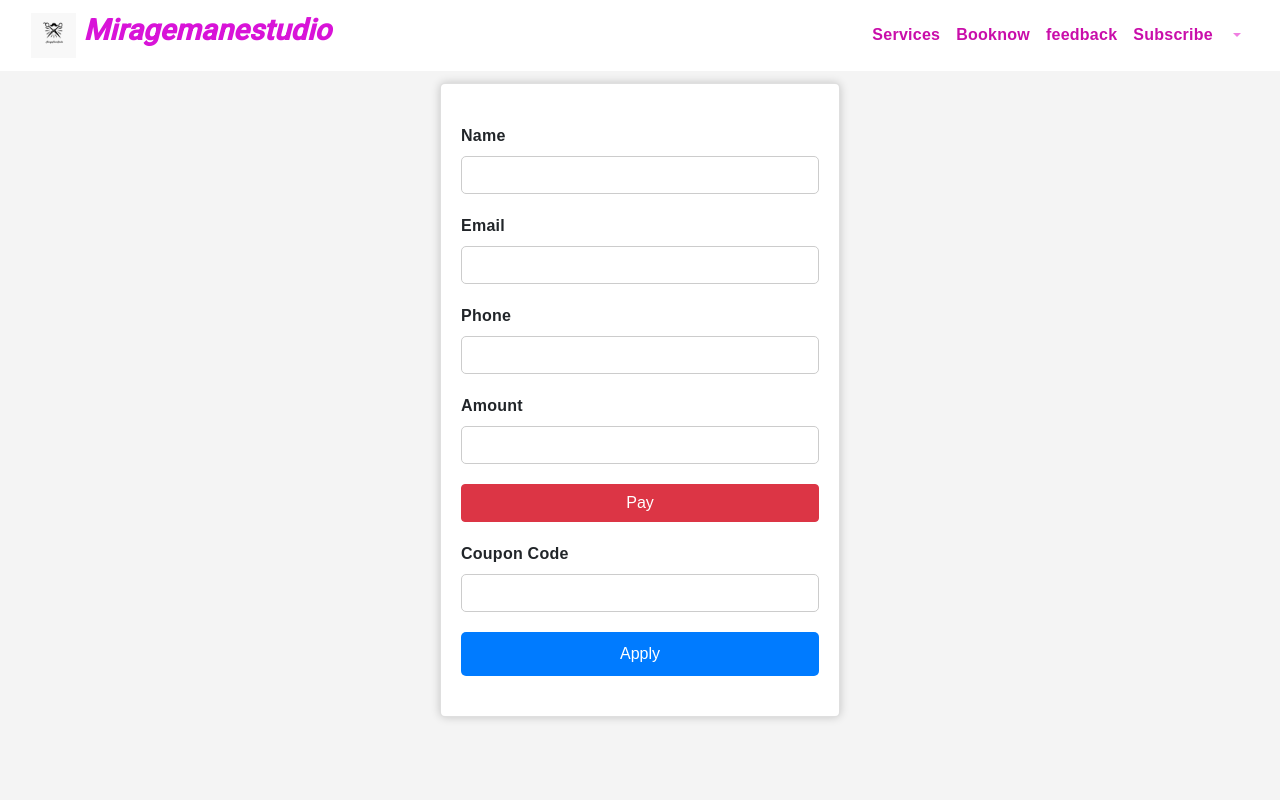
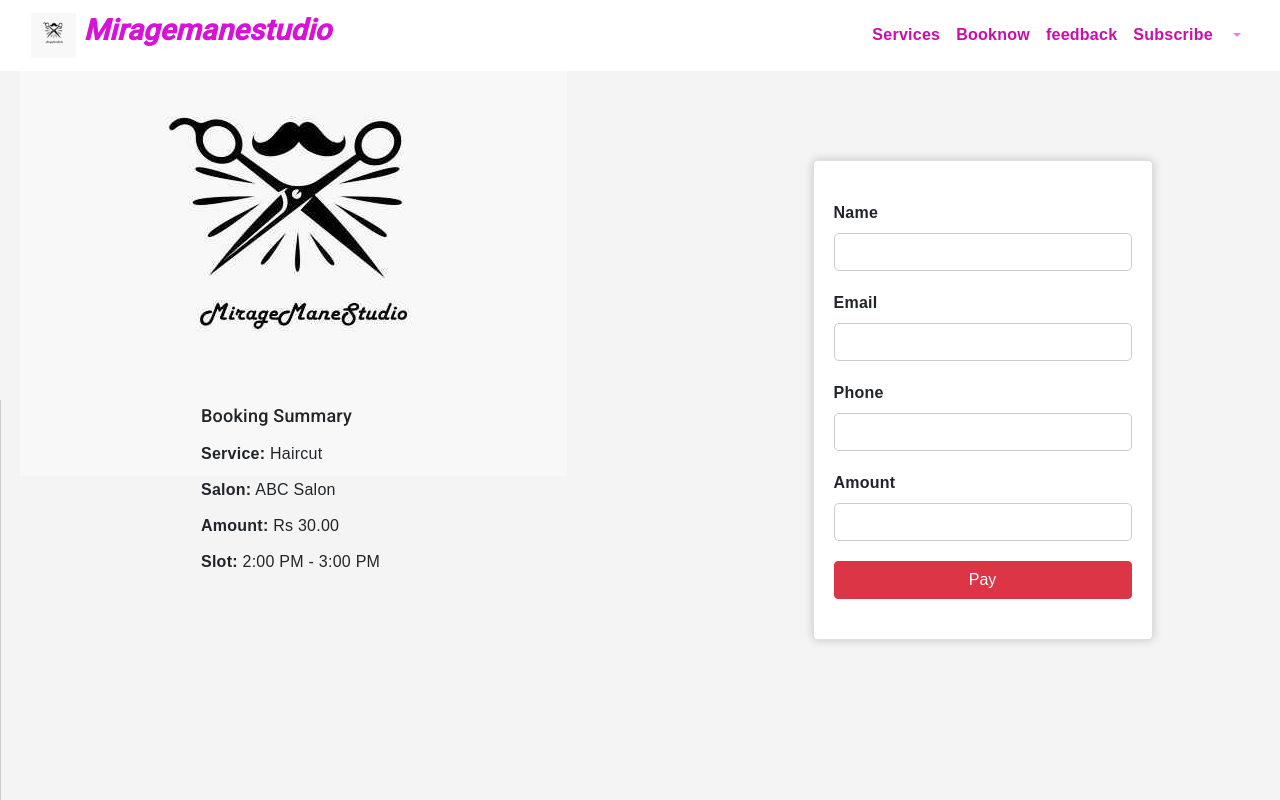
Before and after one commit to shashankchauhan554/MirageMainStudio, an Angular app in the folder product-webapp/webapp/: page /payment in a window 1280 px wide. Built offline with nearby package versions, Linux system fonts and the light colour scheme.

Commit message:
Frontend updated

```diff
--- a/product-webapp/webapp/src/app/app.module.ts
+++ b/product-webapp/webapp/src/app/app.module.ts
@@ -23,7 +23,7 @@ import { PaymentComponent } from './components/payment/payment.component';
 import {MatDatepickerModule} from '@angular/material/datepicker';
 import {MatFormFieldModule} from '@angular/material/form-field';
 import {MatNativeDateModule} from '@angular/material/core';
-// import { FormsModule } from '@angular/forms';
+//import { FormsModule } from '@angular/forms';
 
 import { SalonHomepageComponent } from './components/salon/salon-homepage/salon-homepage.component';
 import { SalonHeaderComponent } from './components/salon/salon-header/salon-header.component';
--- a/product-webapp/webapp/src/app/components/payment/payment.component.css
+++ b/product-webapp/webapp/src/app/components/payment/payment.component.css
@@ -10,6 +10,7 @@ body {
   justify-content: center;
   align-items: center;
   height: 100vh;
+  padding-left:700px;
 }
 
 .card-container {
@@ -25,6 +26,7 @@ body {
 .form-group {
   margin-bottom: 20px;
 }
+
 
 label {
   font-weight: bold;
@@ -73,3 +75,34 @@ label {
   border-color: #c3e6cb;
   color: #155724;
 }
+
+.content-container {
+  display: flex;
+  align-items: center;
+}
+
+.image-container {
+  flex: 1;
+  padding: 20px;
+  position: fixed;
+  top: 0;
+  left: 0;
+  width: 50%;
+  height: 50%;
+}
+
+.booking-summary {
+   flex: 1;
+  padding-left: 200px;
+  border-left: 1px solid #ccc;
+  position: fixed;
+  bottom: 0;
+  left: 0;
+  width: 50%;
+  height: 50%;
+}
+
+.booking-summary h2 {
+  font-size: 18px;
+  margin-bottom: 10px;
+}
--- a/product-webapp/webapp/src/app/components/payment/payment.component.html
+++ b/product-webapp/webapp/src/app/components/payment/payment.component.html
@@ -6,6 +6,22 @@
     <title>Payment</title>
 </head>
 <body>
+    <div class="content-container">
+        <div class="image-container">
+            <img src="../../assets/imge.jpg" alt="Payment Image">
+        </div>
+
+    <div class="booking-summary">
+        <h2>Booking Summary</h2>
+        <div class="service-details">
+            <p><strong>Service:</strong> Haircut</p>
+            <p><strong>Salon:</strong> ABC Salon</p>
+            <p><strong>Amount:</strong> Rs 30.00</p>
+            <p><strong>Slot:</strong> 2:00 PM - 3:00 PM</p>
+        </div>
+    </div>
+    </div>
+
     <div class="container">
         <div class="card card-container">
             <form name="form" (ngSubmit)="f.form.valid && onSubmit()" #f="ngForm" novalidate>
@@ -41,13 +57,7 @@
                 <div class="form-group">
                     <button class="btn btn-danger btn-block">Pay</button>
                 </div>
-                <div class="form-group">
-                    <label for="couponCode">Coupon Code</label>
-                    <input type="text" class="form-control" name="couponCode" [(ngModel)]="form.couponCode" #couponCode="ngModel" />
-                </div>
-                <div class="form-group">
-                    <button class="btn btn-primary btn-block">Apply</button>
-                </div>
+
             </form>
         </div>
     </div>
--- a/product-webapp/webapp/src/app/services/salonowner/salonowner.service.ts
+++ b/product-webapp/webapp/src/app/services/salonowner/salonowner.service.ts
@@ -1,7 +1,7 @@
 import { HttpClient } from '@angular/common/http';
 import { Injectable } from '@angular/core';
 import { Observable } from 'rxjs';
-import axios from 'axios';
+import  axios  from 'axios';
 // import { SalonOwner } from './src/app/model/SalonOwner';
 // import {SalonOwner}
 // import { Admin } from 'src/app/model/admin';
@@ -84,10 +84,10 @@ export class SalonownerService {
     const url = `${this.baseUrl}/delete/${ownerId}/${slotId}`;
     return axios
       .delete(url)
-      .then((response) => {
+      .then((response: { data: any; }) => {
         return response.data;
       })
-      .catch((error) => {
+      .catch((error: any) => {
         throw error;
       });
   }
@@ -96,11 +96,11 @@ export class SalonownerService {
     // return this.http.post(url, salon);
     return axios
       .post(url, salon)
-      .then((response) => {
+      .then((response: { data: any; }) => {
         console.log('Service deleted:', response.data);
         return response.data;
       })
-      .catch((error) => {
+      .catch((error: any) => {
         console.error('Error deleting service:', error);
         throw error;
       });
@@ -109,11 +109,11 @@ export class SalonownerService {
     const url = `${this.baseUrl}/editservice/${ownerId}/${serviceId}`;
     return axios
       .post(url, salon)
-      .then((response) => {
+      .then((response: { data: any; }) => {
         console.log('Service deleted:', response.data);
         return response.data;
       })
-      .catch((error) => {
+      .catch((error: any) => {
         console.error('Error deleting service:', error);
         throw error;
       });
@@ -122,11 +122,11 @@ export class SalonownerService {
     const apiUrl = `${this.baseUrl}/deleteservice/${ownerId}/${serviceId}`;
     return axios
       .delete(apiUrl)
-      .then((response) => {
+      .then((response: { data: any; }) => {
         console.log('Service deleted:', response.data);
         return response.data;
       })
-      .catch((error) => {
+      .catch((error: any) => {
         console.error('Error deleting service:', error);
         throw error;
       });
```
Also changed, not shown: product-webapp/webapp/src/assets/logo-removed-bg.png (added).
